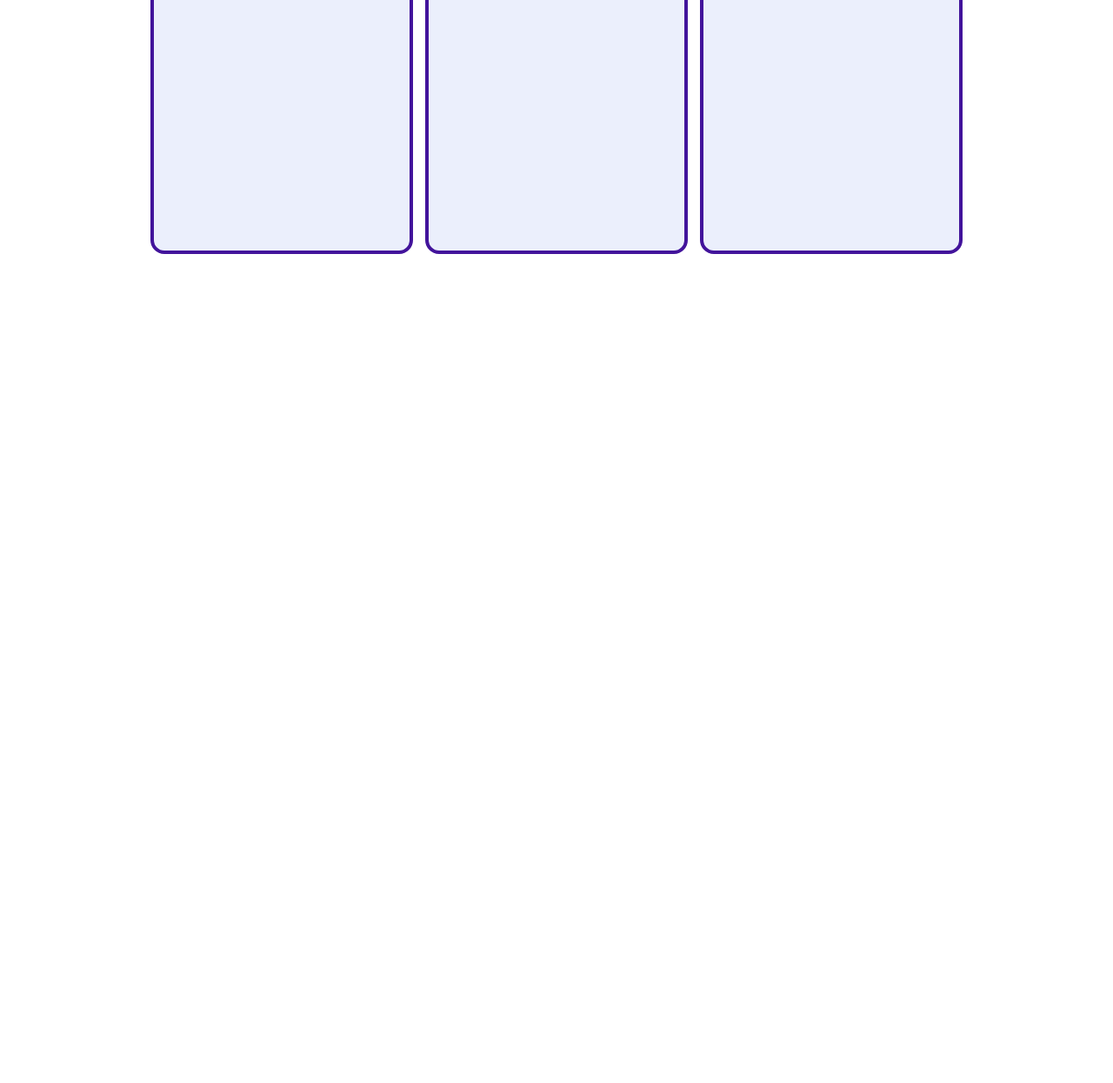
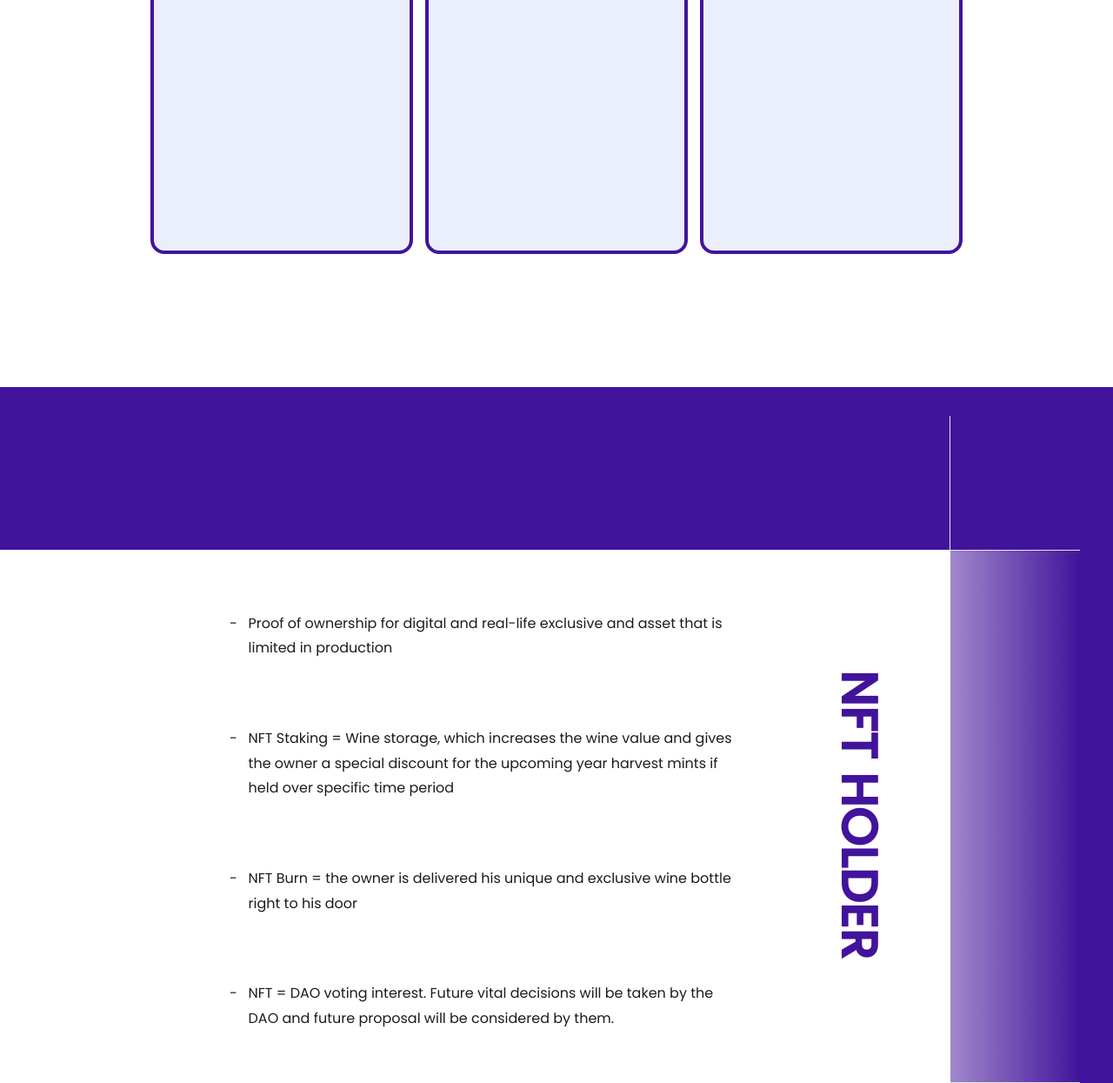
Before and after one commit to tommyyh/Vinum-Crypto, a plain HTML site: page index.html in a window 1280 px wide. Shown: the part 9069-10314 px from the top of the page at 87% size. Before the commit the page ends 9361 px from the top, so only its background shows below. Drawn offline with Linux system fonts and the light colour scheme.

Commit message:
added nft holder section

```diff
--- a/index.html
+++ b/index.html
@@ -271,6 +271,40 @@
           </div>
         </div>
       </section>
+
+      <section class="holder">
+        <div class="holder_bar">
+          <div class="holder_l"></div>
+          <div class="holder_r"></div>
+        </div>
+
+        <div class="inner_holder">
+          <div class="inner_holder_l">
+            <ul>
+              <li>
+                Proof of ownership for digital and real-life exclusive and asset
+                that is limited in production
+              </li>
+              <li>
+                NFT Staking = Wine storage, which increases the wine value and
+                gives the owner a special discount for the upcoming year harvest
+                mints if held over specific time period
+              </li>
+              <li>
+                NFT Burn = the owner is delivered his unique and exclusive wine
+                bottle right to his door
+              </li>
+              <li>
+                NFT = DAO voting interest. Future vital decisions will be taken
+                by the DAO and future proposal will be considered by them.
+              </li>
+            </ul>
+
+            <h2>NFT HOLDER</h2>
+          </div>
+          <div class="inner_holder_r"></div>
+        </div>
+      </section>
     </div>
   </body>
 </html>
--- a/style.css
+++ b/style.css
@@ -451,7 +451,7 @@ main {
   align-items: center;
   width: 100%;
   position: relative;
-  padding: 12% 0 0 0;
+  padding: 12% 0 12% 0;
 }
 
 .gallery_slogan {
@@ -486,3 +486,71 @@ main {
 .gallery_bottle img {
   width: 8.3em;
 }
+
+.holder {
+  display: flex;
+  flex-direction: column;
+  height: 100vh;
+  width: 100%;
+  background: var(--accent-color);
+  padding: 2.6% 3% 0 0;
+}
+
+.holder_bar {
+  width: 100%;
+  display: flex;
+  height: 25%;
+}
+
+.holder_l {
+  width: 88%;
+  border-right: var(--border);
+}
+
+.holder_r {
+  width: 12%;
+}
+
+.inner_holder {
+  display: flex;
+  width: 100%;
+  height: 100%;
+}
+
+.inner_holder_l {
+  display: flex;
+  align-items: center;
+  width: 88%;
+  height: 100%;
+  background: #fff;
+  padding: 0 5% 0 23%;
+}
+
+.inner_holder_r {
+  width: 12%;
+  height: 100%;
+  border-top: var(--border);
+  border-bottom: var(--border);
+  background: linear-gradient(-90deg, rgba(197, 167, 255, 0) 0%, #a088cc 100%);
+}
+
+.inner_holder_l h2 {
+  writing-mode: vertical-rl;
+  color: var(--accent-color);
+  font-weight: bolder;
+  font-size: 3.55rem;
+}
+
+.inner_holder_l ul {
+  display: flex;
+  flex-direction: column;
+  height: 100%;
+  justify-content: space-between;
+  padding: 9.5% 13% 8% 0;
+}
+
+.inner_holder_l li {
+  list-style-type: '-   ';
+  opacity: 89%;
+  line-height: 1.8rem;
+}
```
